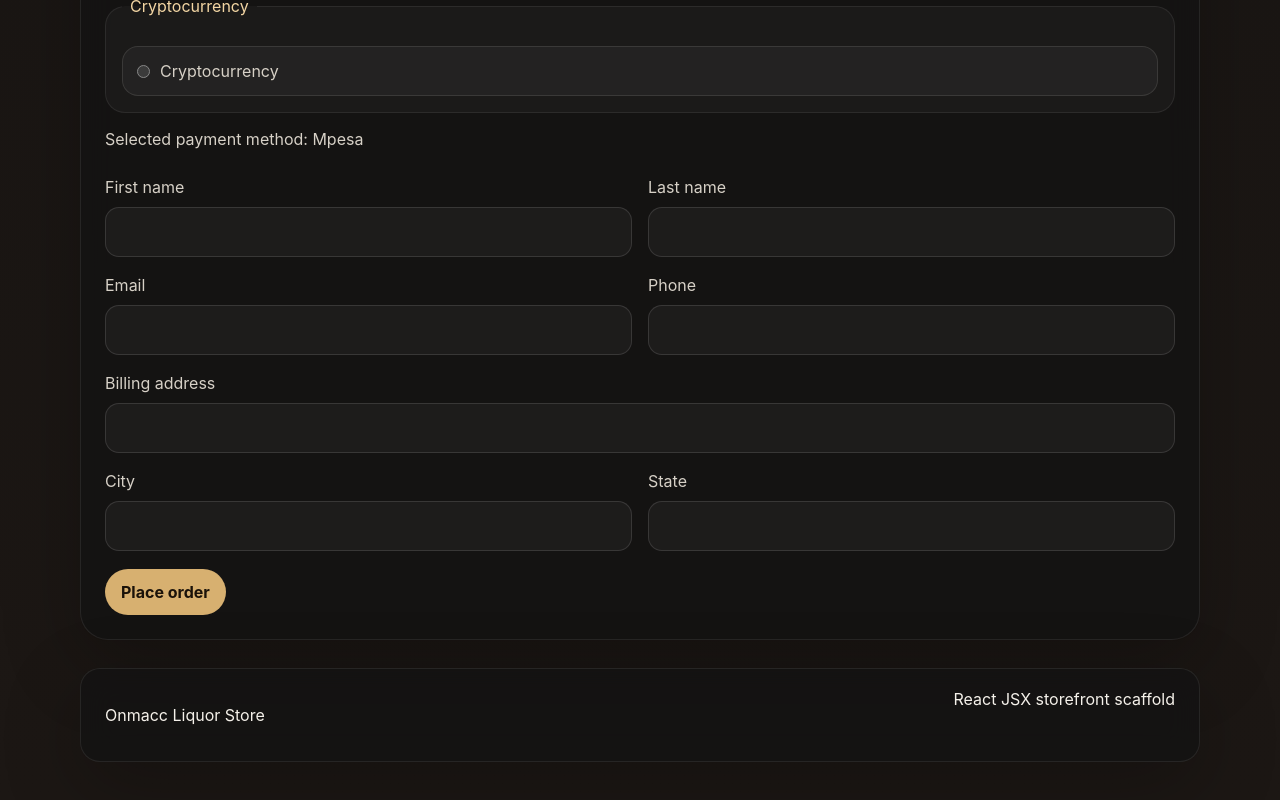
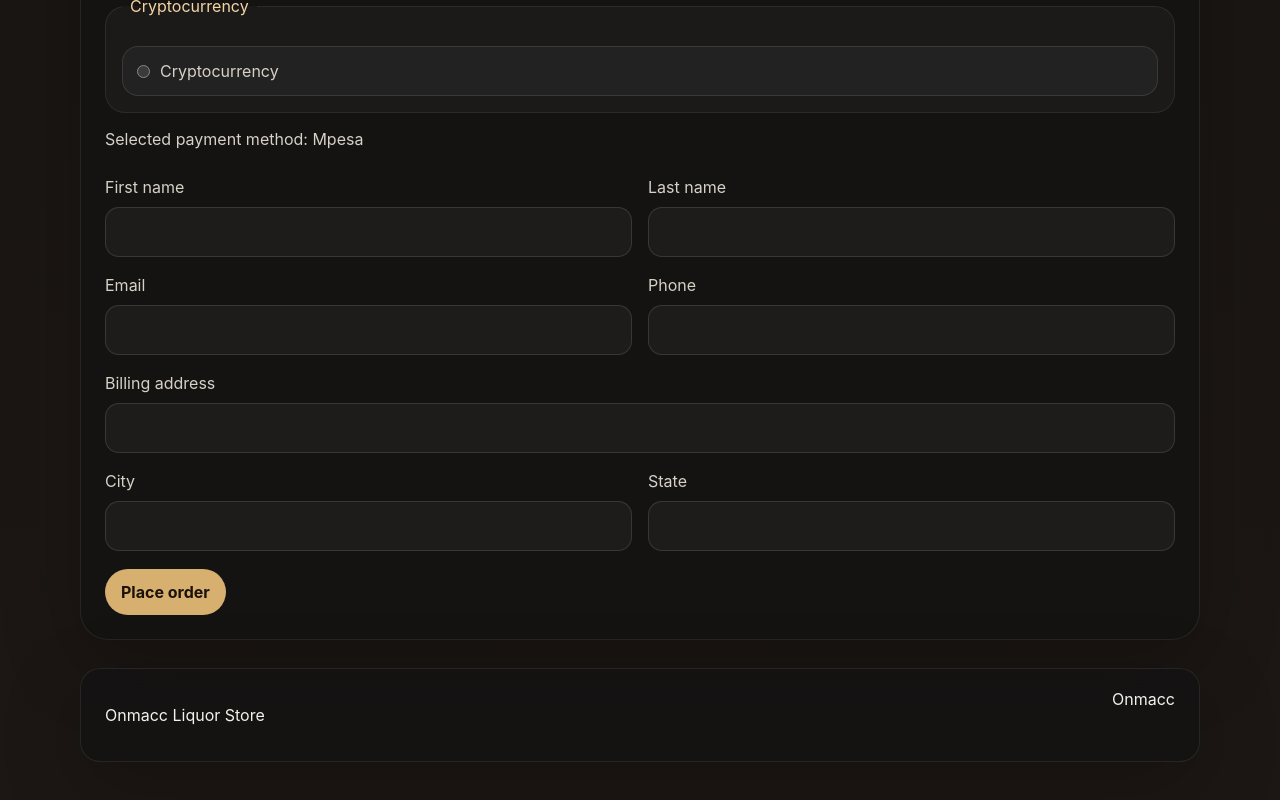
Before and after one commit to Ngosoman/onmac-store, a React (Vite) app: page / in a window 1280 px wide. Shown: the part 3449-4249 px from the top of the page. Built offline with nearby package versions, Linux system fonts and the light colour scheme.

Commit message:
Updated footer

```diff
--- a/src/components/Footer.jsx
+++ b/src/components/Footer.jsx
@@ -2,7 +2,7 @@ export default function Footer() {
   return (
     <footer className="site-footer">
       <p>Onmacc Liquor Store</p>
-      <span>React JSX storefront scaffold</span>
+      <span>Onmacc</span>
     </footer>
   );
 }
```
